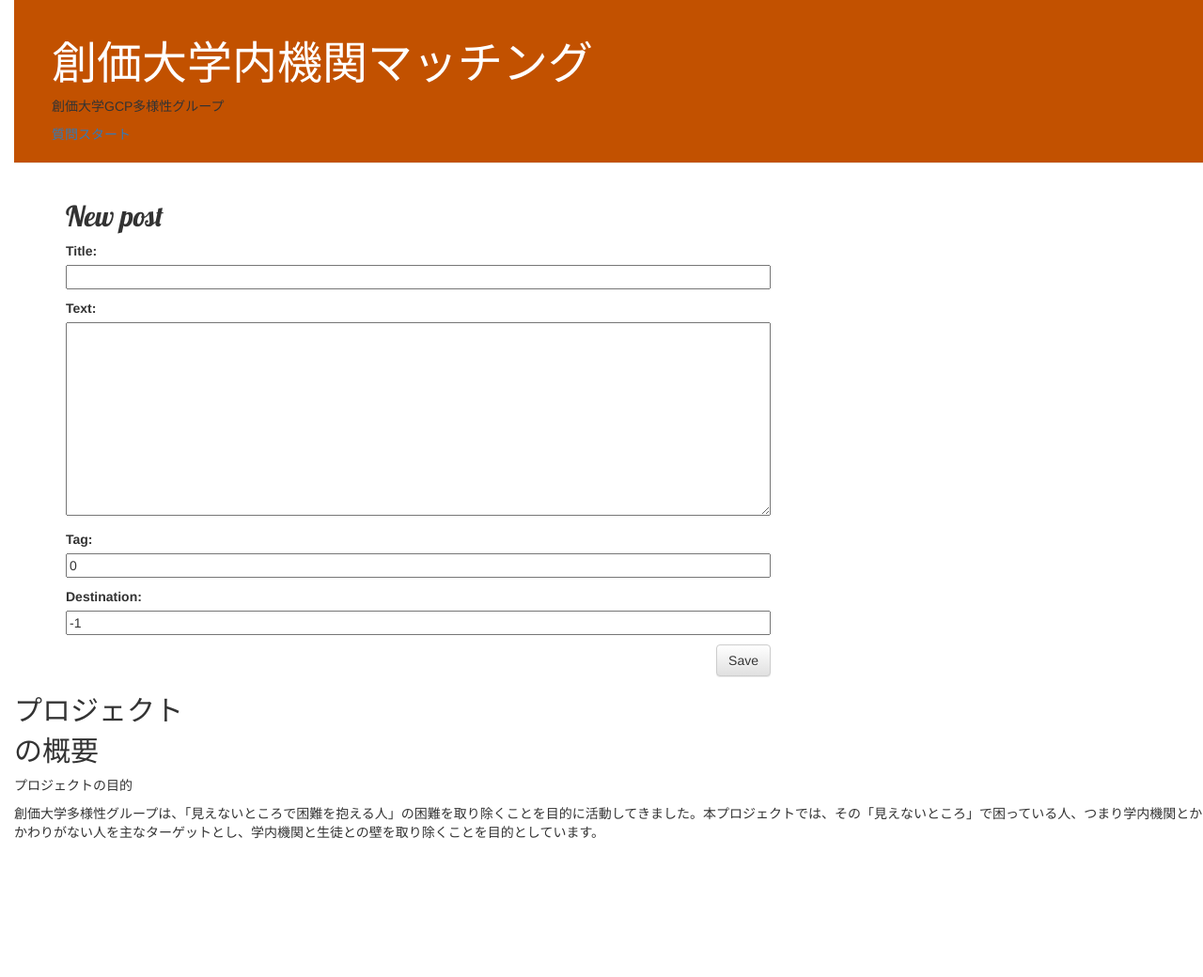
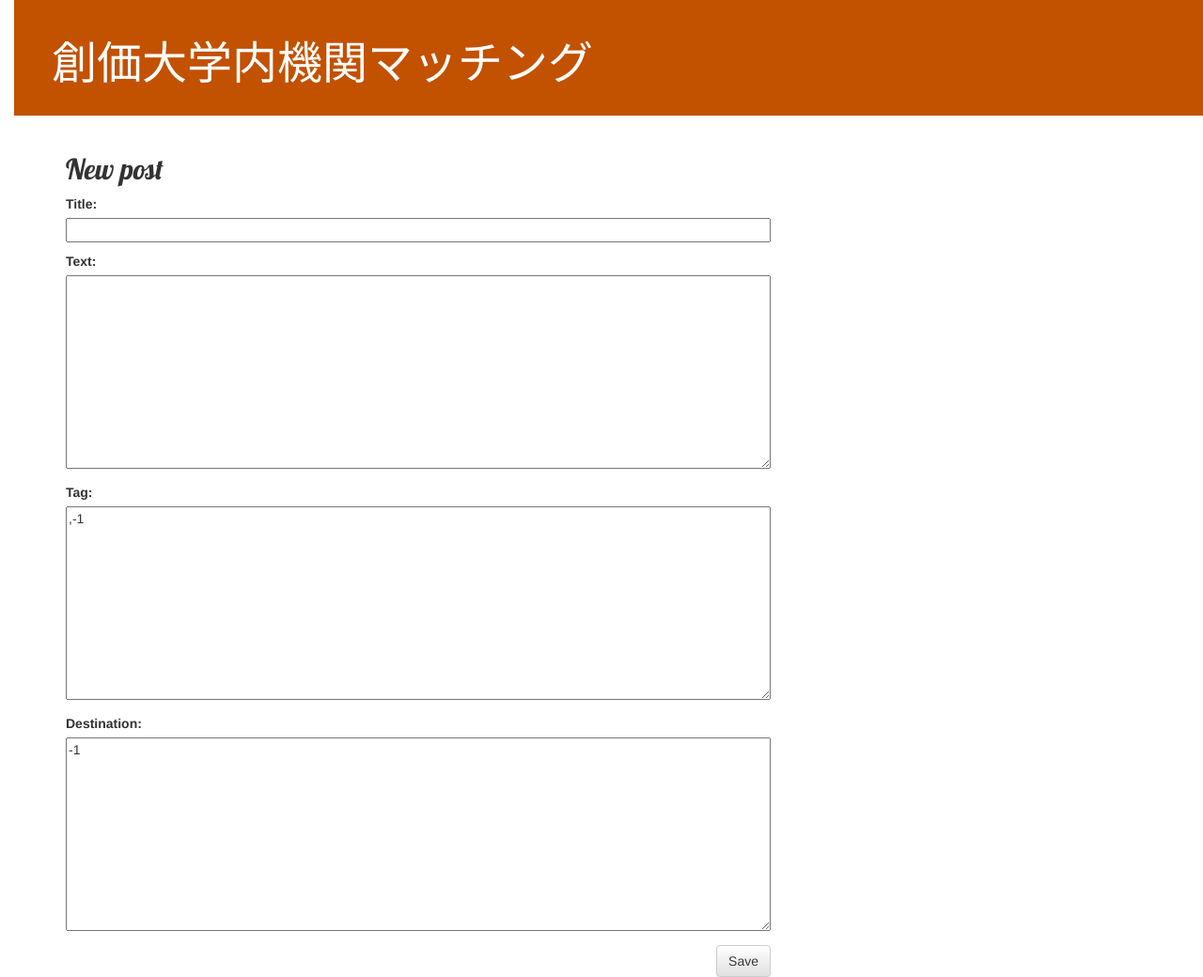
Before and after one commit to akiyamasoka/yukiyanagi, a Django app: page /post/new/ in a window 1280 px wide. Shown: the whole page at 94% size. Before the commit the page ends 893 px from the top, so only its background shows below. Run offline with Django 3.2, Linux system fonts and the light colour scheme; some libraries are stand-ins or nearby versions.

Commit message:
Changed the HTML for the site.

```diff
--- a/blog/models.py
+++ b/blog/models.py
@@ -6,8 +6,8 @@
 class Post(models.Model):
     author = models.ForeignKey(settings.AUTH_USER_MODEL, on_delete=models.CASCADE)
     title = models.CharField(max_length=200)
-    tag = models.SmallIntegerField(default=0)
-    destination = models.SmallIntegerField(default=-1)
+    tag = models.TextField(default=",-1")
+    destination = models.TextField(default="-1")
     text = models.TextField()
     created_date = models.DateTimeField(default=timezone.now)
     published_date = models.DateTimeField(blank=True, null=True)
--- a/blog/templates/blog/base.html
+++ b/blog/templates/blog/base.html
@@ -13,12 +13,10 @@
 
 <body>
     <div class="page-header">
+        <h1><a href="/">創価大学内機関マッチング</a></h1>
         {% if user.is_authenticated %}
             <a href="{% url 'post_new' %}" class="top-menu"><span class="glyphicon glyphicon-plus"></span></a>
         {% endif %}
-        <h1><a href="/">創価大学内機関マッチング</a></h1>
-        <p>創価大学GCP多様性グループ</p>
-        <a>質問スタート</a>
     </div>
     <div class="content container">
         <div class="row">
@@ -28,12 +26,7 @@
             </div>
         </div>
     </div>
-    <h2>
-        <p>プロジェクト</p>
-        <p>の概要</p>
-    </h2>
-    <p>プロジェクトの目的</p>
-    <p>創価大学多様性グループは、「見えないところで困難を抱える人」の困難を取り除くことを目的に活動してきました。本プロジェクトでは、その「見えないところ」で困っている人、つまり学内機関とかかわりがない人を主なターゲットとし、学内機関と生徒との壁を取り除くことを目的としています。</p>
+
 </body>
 
 </html>
--- a/blog/urls.py
+++ b/blog/urls.py
@@ -4,6 +4,7 @@
 
 urlpatterns = [
     path('', views.post_list, name='post_list'),
+    path('prepost/<int:pk>/', views.pre_post_list, name='pre_post_list'),
     path('post/<int:pk>/', views.post_detail, name='post_detail'),
     path('post/new/', views.post_new, name='post_new'),
     path('post/<int:pk>/edit/', views.post_edit, name='post_edit'),
--- a/blog/views.py
+++ b/blog/views.py
@@ -1,15 +1,22 @@
 from django.shortcuts import render, get_object_or_404
 from django.utils import timezone
+from django.db.models import Q
 from .models import Post
 from .forms import PostForm
 
 def post_list(request):
-    posts = Post.objects.filter(published_date__lte=timezone.now()).order_by('published_date')
+    posts = Post.objects.filter(published_date__lte=timezone.now(), tag__contains=',1').order_by('published_date')
     return render(request, 'blog/post_list.html', {'posts': posts})
 
 def post_detail(request, pk):
 	post = get_object_or_404(Post, pk=pk)
 	return render(request, 'blog/post_detail.html', {'post': post})
+
+def pre_post_list(request, pk):
+	corrent = get_object_or_404(Post, pk=pk)
+	destinations = corrent.destination
+	posts = Post.objects.filter(published_date__lte=timezone.now(), tag__contains=destinations).order_by('published_date')
+	return render(request, 'blog/pre_post_list.html', {'posts': posts}, {'corrent': corrent})
 
 def post_new(request):
     if request.method == "POST":
```
Also changed, not shown: blog/templates/blog/main.html (added, +24 -0 lines), blog/templates/blog/pre_post_list.html (added, +13 -0 lines), blog/migrations/0004_auto_20220131_1541.py (added).
